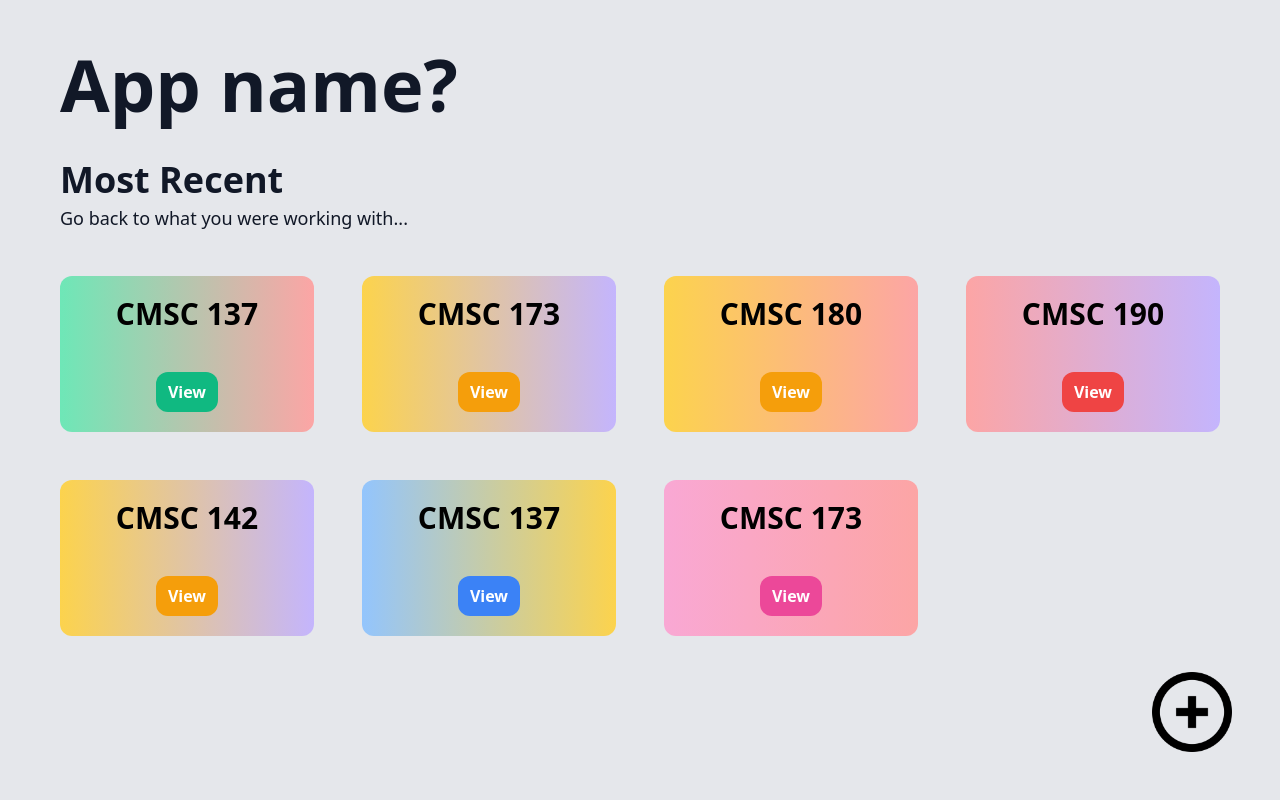
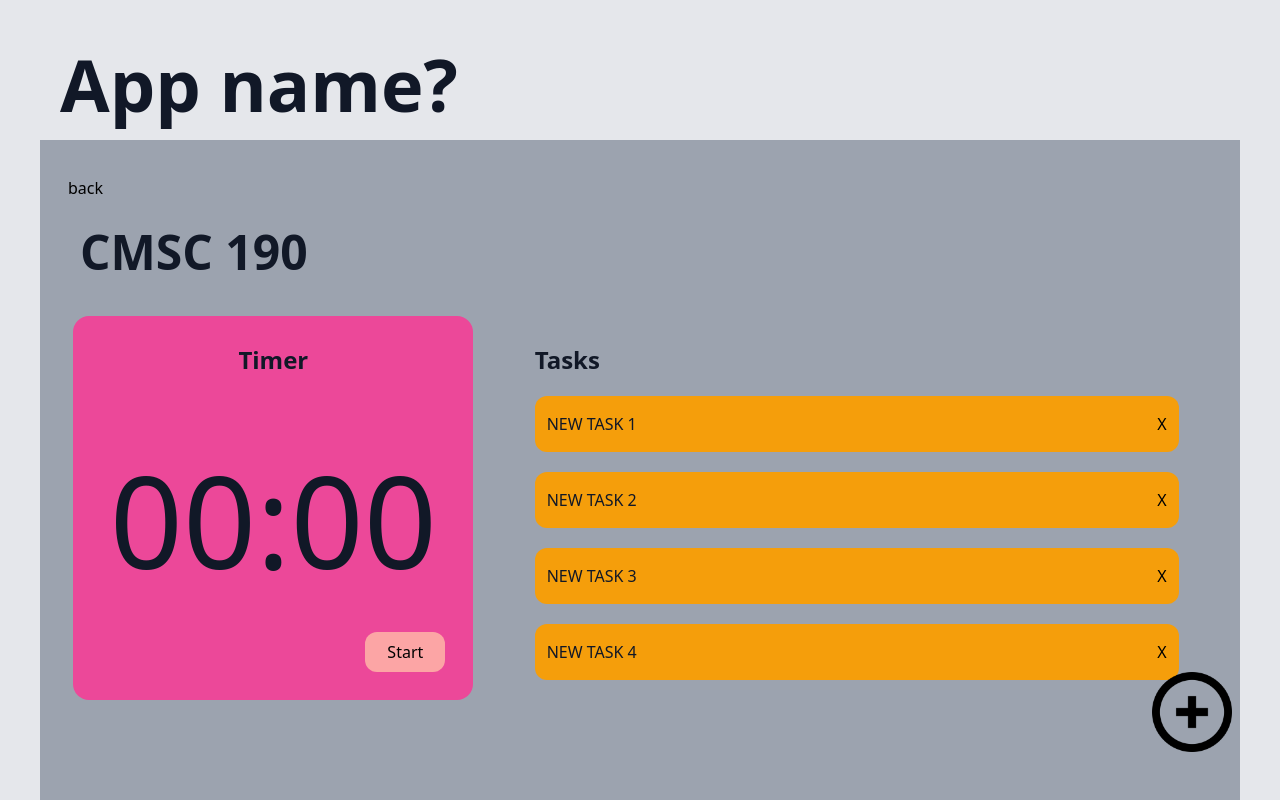
Before and after one commit to jemacalalad/cmsc173project, a React (Create React App) app: page / in a window 1280 px wide. Shown: the top 800 px of the page. Built offline with nearby package versions, Linux system fonts and the light colour scheme.

Commit message:
Linking not fixed, Pomo in Home sample only

```diff
--- a/package.json
+++ b/package.json
@@ -9,6 +9,7 @@
     "@testing-library/user-event": "^12.1.10",
     "react": "^17.0.2",
     "react-dom": "^17.0.2",
+    "react-router-dom": "^5.2.0",
     "react-scripts": "4.0.3",
     "web-vitals": "^1.0.1"
   },
--- a/src/App.js
+++ b/src/App.js
@@ -3,6 +3,7 @@ import { useState } from "react";
 import Card from "./Card"
 import plus from "./icons/plus.png";
 import Pomo from './Pomo';
+import { BrowserRouter as Router, Switch, Route, BrowserRouter, Link } from 'react-router-dom';
 
 function App() {
   // experimental feature, don't modify
@@ -41,20 +42,24 @@ function App() {
   }
 
   const [cards, setCards] = useState([
-    {subject: "CMSC 137", tasks: []},
-    {subject: "CMSC 173", tasks: []},
-    {subject: "CMSC 180", tasks: []},
-    {subject: "CMSC 190", tasks: []},
-    {subject: "CMSC 142", tasks: []},
-    {subject: "CMSC 137", tasks: []},
-    {subject: "CMSC 173", tasks: []},
+    {subject: "CMSC 137", tasks: [{name: "NEW TASK 1"}]},
+    {subject: "CMSC 173", tasks: [{name: "NEW TASK 2"}]},
+    {subject: "CMSC 180", tasks: [{name: "NEW TASK 3"}]},
+    {subject: "CMSC 190", tasks: [{name: "NEW TASK 4"}]},
+    {subject: "CMSC 142", tasks: [{name: "NEW TASK 5"}]},
+    {subject: "CMSC 137", tasks: [{name: "NEW TASK 6"}]},
+    {subject: "CMSC 173", tasks: [{name: "NEW TASK 7"}]},
   ]);
 
   return (
+    <BrowserRouter>
+      <Switch>
+        <Route exact path="/">
           <div className="px-10 py-7 bg-gray-200 min-h-screen min-w-screen">
             <div className="px-5 py-5">
               <span className="font-sans font-family: Roboto font-bold text-gray-900 text-7xl select-none">App name?</span>
             </div>
+            <Pomo />
             <div className="px-5 py-5">
               <span className="font-sans font-family: Roboto font-bold text-gray-900 text-4xl select-none">Most Recent</span>
             </div>
@@ -62,9 +67,9 @@ function App() {
               <span className="font-sans font-family: Roboto font-light text-gray-900 text-lg select-none">Go back to what you were working with...</span>
             </div>
             {/* grid of cards */}
-      <div className="flex-wrap-reverse grid grid-cols-4 gap-2 justify-around">
+            <div className="flex grid grid-cols-4 gap-2 justify-around">
               {cards.map(card => (
-          <Card subject={card.subject} tasks={card.tasks} click={handleClick}/>
+                <Card subject={card.subject} tasks={card.tasks}/>
               ))}
             </div>
             <div className="fixed bottom-12 right-12 rounded-full bg-transparent w-20 h-20 hover:bg-gray-500 transition-all">
@@ -110,10 +115,13 @@ function App() {
                     </div>
                   </div>
                 </div>
-          <div className="opacity-25 fixed inset-0 z-40 bg-black"></div>
+                <div className="opacity-0 fixed inset-0 z-40 bg-black"></div>
               </>
           ) : null}
           </div>
+        </Route>
+      </Switch>
+    </BrowserRouter>
   );
 }
 
--- a/src/Card.js
+++ b/src/Card.js
@@ -1,4 +1,5 @@
 import React from "react";
+import { Link, useHistory } from "react-router-dom";
 import "./index.css";
 
 function Card({subject, tasks, click}){
@@ -8,13 +9,17 @@ function Card({subject, tasks, click}){
     let color2;
     do {
         color2 = colorList[Math.floor(Math.random()*colorList.length)];
-    }while(color2 === color);   // so that the gradient bg will not have the same color
+    } while (color2 === color);   // so that the gradient bg will not have the same color
+
+    // const RouteChange = useHistory();
 
     return(
         // the card
         <div className={`m-5 flex flex-col bg-gradient-to-r from-${color}-300 to-${color2}-300 rounded-xl w-auto`}>
-            <span className="select-none py-5 place-self-center font-sans font-family: Roboto font-bold text-center text-3xl">{subject}</span>
-            <button className={`select-none my-5 px-3 py-2 font-bold text-white place-self-center w-max bg-${color}-500 hover:bg-${color}-700 active:bg-${color}-900 rounded-xl transition-all`} onClick={() => {click(subject)}}>View</button>
+            <span className="select-none py-5 px-5 font-sans font-family: Roboto font-bold text-center text-3xl">{subject}</span>
+            {/* <Link to="./Pomo"> */}
+                <button renderAs='button' className={`select-none mx-5 my-5 px-3 py-2 place-self-center font-family: Roboto font-bold text-white w-max bg-${color}-500 hover:bg-${color}-700 active:bg-${color}-900 rounded-xl transition-all`}>View</button>
+            {/* </Link> */}
         </div>
     );
 }
--- a/src/Pomo.js
+++ b/src/Pomo.js
@@ -1,19 +1,54 @@
-import React from "react";
+import React, { useState } from "react";
 import Task from "./Task";
 import "./index.css";
 
-function Pomo({cards}){
+function Pomo() {
+    const cards = {
+        subject: "CMSC 190",
+        tasks: [
+            { name: "NEW TASK 1" },
+            { name: "NEW TASK 2" },
+            { name: "NEW TASK 3" },
+            { name: "NEW TASK 4" },
+            { name: "NEW TASK 5" },
+            { name: "NEW TASK 6" },
+            { name: "NEW TASK 7" },
+            { name: "NEW TASK 8" },
+            { name: "NEW TASK 9" },
+            { name: "NEW TASK 10" },
+            // { name: "NEW TASK 11" },
+            // { name: "NEW TASK 12" },
+            // { name: "NEW TASK 11" },
+            // { name: "NEW TASK 11" },
+            // { name: "NEW TASK 11" }
+        ]
+    };
     const tasks = cards.tasks;
+    const cardName = cards.subject;
     return(
-        <div className="Pomo">
-            <div className="Timer">
-                <h1>Timer</h1>
-                <button onClick={() => {console.log("Start")}}>Start</button>
+        <div className="min-w-screen min-h-screen bg-gray-400">
+            <div className="px-7 pt-9 pb-7">
+                <span>back</span>
             </div>
-            <div className="Tasks">
-                {tasks.map(task => (
-                    <Task name={tasks.task}/>
-                ))}
+            <div className="px-10">
+                <span className="font-sans font-family: Roboto font-bold text-gray-900 text-5xl select-none">{cardName}</span>
+            </div>
+            <div className="mt-10 flex flex-row justify-evenly">
+                <div className="flex flex-col rounded-2xl w-1/3 max-h-96 bg-pink-500 justify-evenly">
+                    <div className="p-3 h-1/5 text-center">
+                        <span className="font-sans font-family: Roboto font-bold text-gray-900 text-2xl select-none">Timer</span>
+                    </div>
+                    <div className="p-3 h-1/2 text-center place-content-center">
+                        <span className="font-sans font-family: Roboto font-light text-gray-900 text-9xl select-none">00:00</span>
+                    </div>
+                    <button className='rounded-xl p-2 mr-7 mb-3 bg-red-300 w-20 self-end font-sans font-family: Roboto font-normal' onClick={() => {console.log("Start")}}>Start</button>
+                </div>
+                <div className="rounded-xl px-7 pt-7 pb-3 w-7/12 max-h-96 place-content-start overflow-auto">
+                    <span className="font-sans font-family: Roboto font-bold text-gray-900 text-2xl select-none">Tasks</span>
+                    {tasks.map(task => (
+                        <Task name={task.name}/>
+                    ))}
+                </div>
             </div>
         </div>
     );
--- a/src/Task.js
+++ b/src/Task.js
@@ -3,9 +3,9 @@ import "./index.css";
 
 function Task({name}){
     return(
-        <div className="Card">
-            <h2>{name}</h2>
-            <button onClick={() => {console.log("Delete")}}>X</button>
+        <div className="rounded-xl my-5 px-3 h-14 flex flex-row justify-between items-center bg-yellow-500">
+            <span className="font-sans font-family: Roboto font-normal text-gray-900 text-md select-none truncate">{name}</span>
+            <button className="rounded-full" onClick={() => {console.log("Delete")}}>X</button>
         </div>
     );
 }
```
Also changed, not shown: 1 other file (tests, documents, lock files or other folders). Lines whose indentation alone changed are shown as unchanged.
